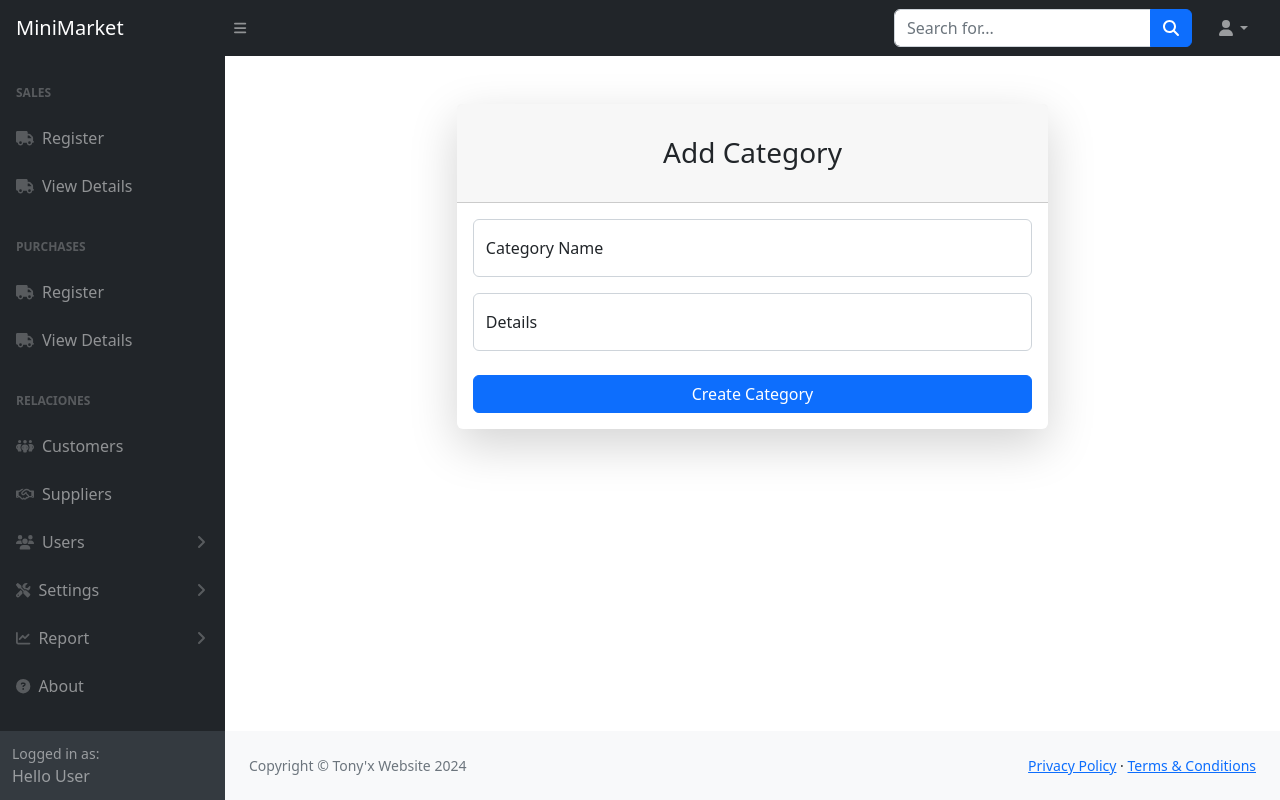
After one commit to AnthonyRQC/sistema-ventas, a Flask app: page /add_categ in a window 1280 px wide. The commit adds this page. Run offline with Flask 3, Linux system fonts and the light colour scheme; some libraries are stand-ins or nearby versions.

Commit message:
added config.py, routes and forms

```diff
--- /dev/null
+++ b/config.py
@@ -0,0 +1,4 @@
+import os
+
+class Config:
+    SECRET_KEY = os.environ.get('SECRET_KEY') or 'my_secret_key'
--- a/my_app/__init__.py
+++ b/my_app/__init__.py
@@ -1,5 +1,10 @@
 from flask import Flask
+#python config and secretkey
+from config import Config
 from my_app.product.views import product_blueprint
 
 app = Flask(__name__)
+app.config.from_object(Config)
 app.register_blueprint(product_blueprint)
+
+from my_app import routes
--- /dev/null
+++ b/my_app/forms.py
@@ -0,0 +1,8 @@
+from flask_wtf import FlaskForm
+from wtforms import StringField, PasswordField, BooleanField, SubmitField
+from wtforms.validators import DataRequired
+
+class CategoryForm(FlaskForm):
+    category = StringField('Category Name',validators=[DataRequired()])
+    details = StringField('Details', validators=[DataRequired()])
+    submit = SubmitField('Create Category')
--- a/my_app/product/views.py
+++ b/my_app/product/views.py
@@ -4,10 +4,6 @@ from my_app.product.models import PRODUCTS
 
 product_blueprint = Blueprint('product', __name__)
 
-@product_blueprint.route('/')
-@product_blueprint.route('/home')
-def home():
-    return render_template('home.html', products=PRODUCTS)
 
 @product_blueprint.route('/product/<key>')
 def product(key):
--- /dev/null
+++ b/my_app/routes.py
@@ -0,0 +1,17 @@
+from flask import render_template, flash, redirect
+from my_app import app
+from my_app.forms import CategoryForm
+from my_app.product.models import PRODUCTS
+
+@app.route('/')
+def home():
+    return render_template('home.html', products=PRODUCTS)
+
+@app.route('/add_categ', methods=['GET', 'POST'])
+def add_category():
+    form = CategoryForm()
+    if form.validate_on_submit():
+        flash('Category requested {}, details={}'.format(
+            form.category.data, form.details.data))
+        return redirect('/')
+    return render_template('add_category.html', form=form)
--- /dev/null
+++ b/my_app/templates/add_category.html
@@ -0,0 +1,40 @@
+{% extends 'base.html' %}
+
+{% block content %}
+
+<div class="container">
+    <div class="row justify-content-center">
+        <div class="col-lg-7">
+            <div class="card shadow-lg border-0 rounded-lg mt-5">
+                <div class="card-header"><h3 class="text-center font-weight-light my-4">Add Category</h3></div>
+                <div class="card-body">
+                    <form action="" method="post" novalidate>
+                        {{ form.hidden_tag() }}
+                        <div class="form-floating mb-3">
+                            {{ form.category(class_="form-control", placeholder="") }}
+                            {{ form.category.label }}
+                            {% for error in form.category.errors %}
+                            <span style="color: red;">[{{ error }}]</span>
+                            {% endfor %}
+                        </div>
+                        <div class="form-floating mb-3">
+                            {{ form.details(class_="form-control", placeholder="") }}
+                            {{ form.details.label }}
+                            {% for error in form.details.errors %}
+                            <span style="color: red;">[{{ error }}]</span>
+                            {% endfor %}
+                        </div>
+
+                        <div class="mt-4 mb-0">
+                            <div class="d-grid">
+                                {{ form.submit(class_="btn btn-primary btn-block") }}
+                            </div>
+                        </div>
+                    </form>
+                </div>
+            </div>
+        </div>
+    </div>
+</div>
+
+{% endblock %}
--- a/my_app/templates/base.html
+++ b/my_app/templates/base.html
@@ -137,6 +137,15 @@
             <!-- Main Content-->
 
             <div id="layoutSidenav_content">
+                {% with messages = get_flashed_messages() %}
+                {% if messages %}
+                <ul>
+                    {% for message in messages %}
+                    <li>{{ message }}</li>
+                    {% endfor %}
+                </ul>
+                {% endif %}
+                {% endwith %}
 
                 {% block content %}
                     {# aqui va el body de la pagina web #}
```
